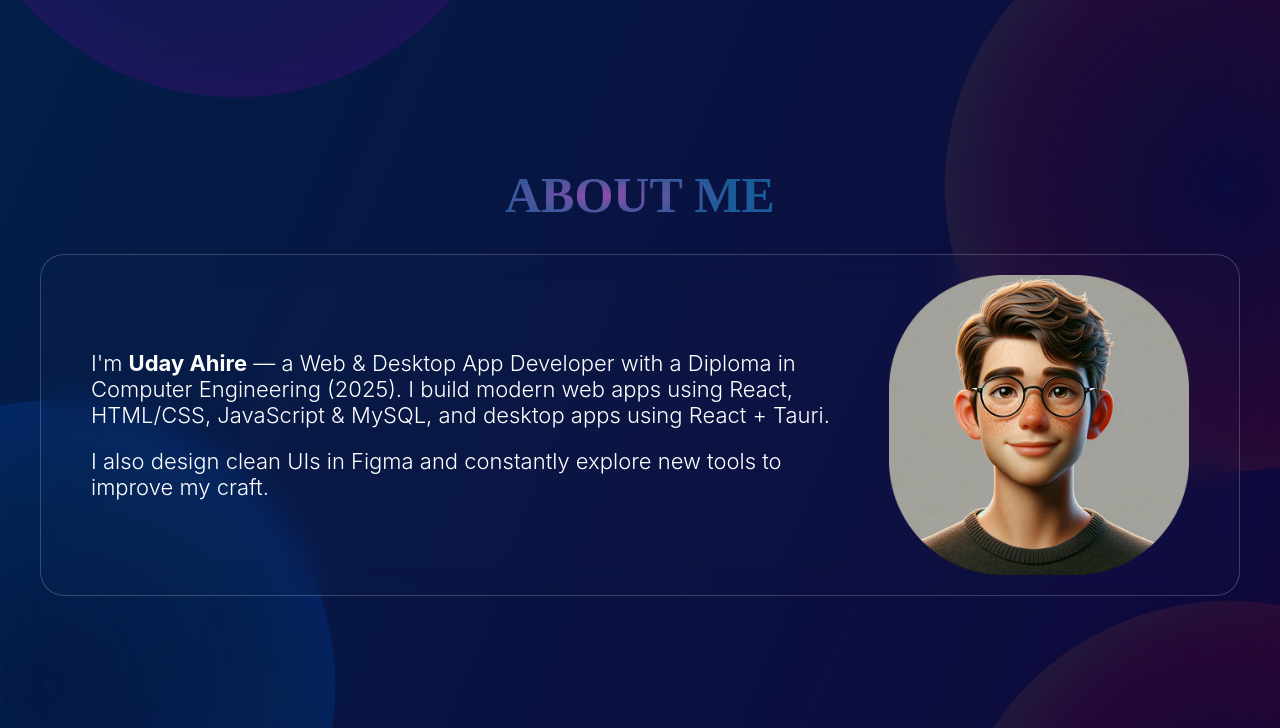
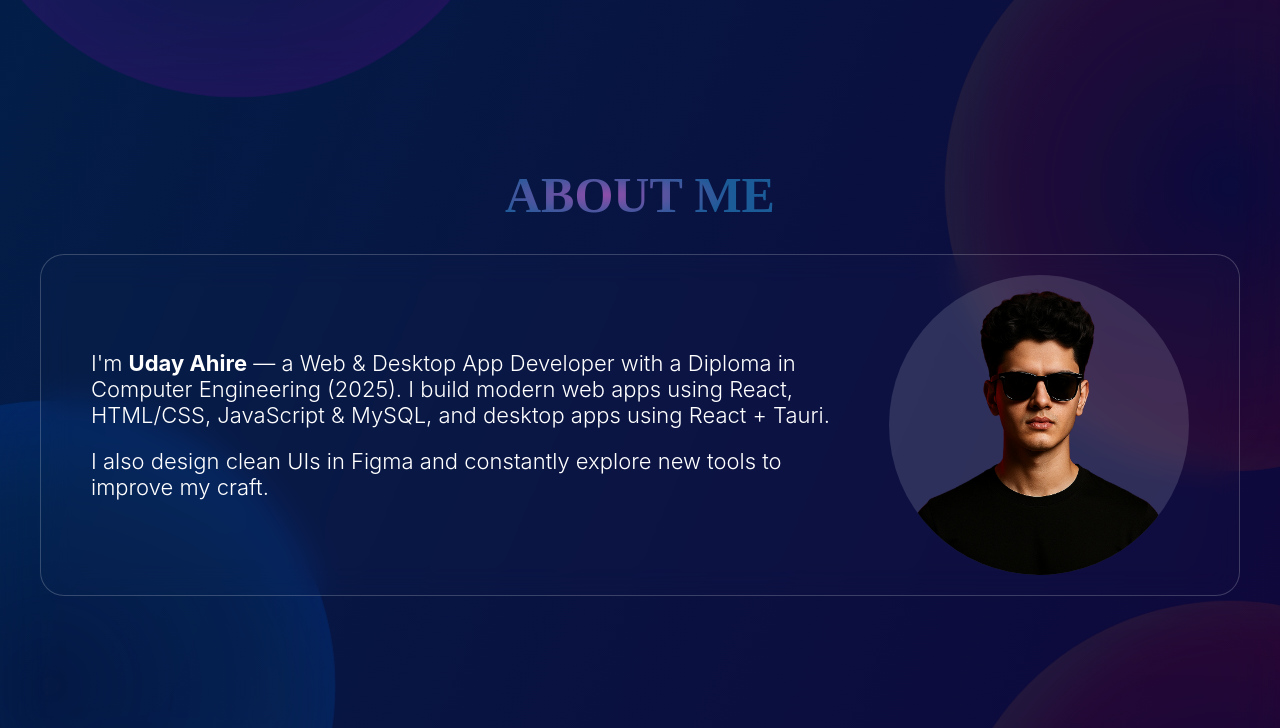
Before and after one commit to udayahire2/uday-portfolio, a plain HTML site: page index.html in a window 1280 px wide. Shown: the part 614-1342 px from the top of the page. Drawn offline with Linux system fonts and the light colour scheme.

Commit message:
UI Modify

```diff
--- a/index.html
+++ b/index.html
@@ -6,7 +6,6 @@
     <meta name="viewport" content="width=device-width, initial-scale=1.0">
     <title>Uday-portfolio</title>
     <link rel="stylesheet" href="style.css">
-
 </head>
 
 <body>
@@ -115,7 +114,8 @@
                     <p>I also design clean UIs in Figma and constantly explore new tools to improve my craft.</p>
 
                 </div>
-                <img src="profile.png" width="300px" height="300px" alt="this is me">
+                <img style="background-color: rgba(240, 248, 255, 0.138); border-radius: 150px;" src="mypic1.png"
+                    width="300px" height="300px" alt="this is me">
             </div>
 
         </div>
@@ -320,6 +320,16 @@
 
             </div>
         </div>
+
+
+    <!-- <div class="Projects">
+        <h1>Projects</h1>
+        <div class="project-section">
+            <div class="card">
+                <h3>Kusumba Gram panchayat</h3>
+            </div>
+        </div>
+    </div> -->
         <div class="footer contact" id="Contact">
             <h1>LETS WORK TOGETHER</h1>
             <label class="label1">I'm open to freelance work, remote opportunities, internships, and side
@@ -348,7 +358,7 @@
         </div>
     </div>
     <script>
-        document.getElementById('gmailIcon').addEventListener('click', function() {
+        document.getElementById('gmailIcon').addEventListener('click', function () {
             window.location.href = 'mailto:udayahire02@gmail.com';
         });
     </script>
--- a/style.css
+++ b/style.css
@@ -772,6 +772,10 @@ html {
     /* ...existing code... */
 }
 
+.Projects{
+
+}
+
 /* Responsive adjustments for scroll-padding and section margins */
 @media (max-width: 900px) {
     html {
```
Also changed, not shown: mypic1.png (added).
